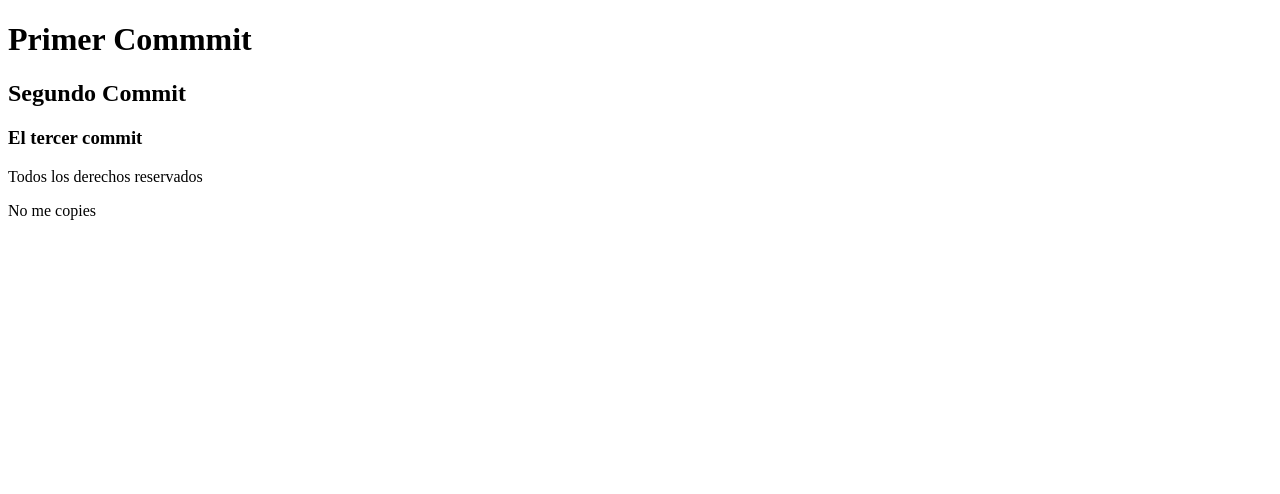
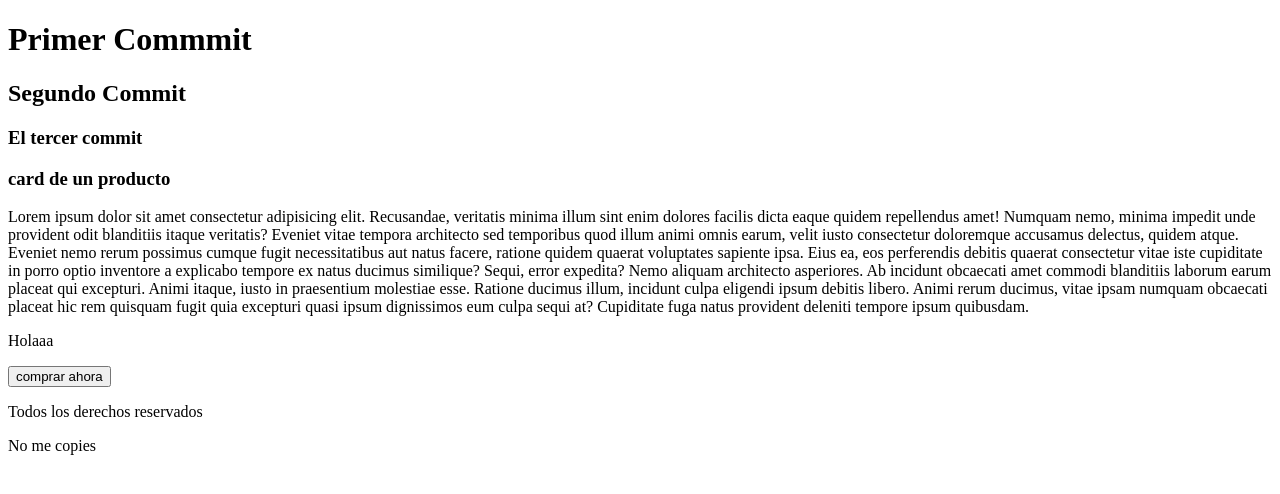
Before and after one commit to Robinson555/proyecto, a plain HTML site: page index.html in a window 1280 px wide. Drawn offline with Linux system fonts and the light colour scheme.

Commit message:
ultimo parrafo

```diff
--- a/index.html
+++ b/index.html
@@ -12,6 +12,15 @@
     <h2> Segundo Commit </h2>
     <h3> El tercer commit </h3>
 
+    <div>
+        <h3>card de un producto</h3>
+        <p>Lorem ipsum dolor sit amet consectetur adipisicing elit. Recusandae, veritatis minima illum sint enim dolores facilis dicta eaque quidem repellendus amet! Numquam nemo, minima impedit unde provident odit blanditiis itaque veritatis? Eveniet vitae tempora architecto sed temporibus quod illum animi omnis earum, velit iusto consectetur doloremque accusamus delectus, quidem atque. Eveniet nemo rerum possimus cumque fugit necessitatibus aut natus facere, ratione quidem quaerat voluptates sapiente ipsa. Eius ea, eos perferendis debitis quaerat consectetur vitae iste cupiditate in porro optio inventore a explicabo tempore ex natus ducimus similique? Sequi, error expedita? Nemo aliquam architecto asperiores. Ab incidunt obcaecati amet commodi blanditiis laborum earum placeat qui excepturi. Animi itaque, iusto in praesentium molestiae esse. Ratione ducimus illum, incidunt culpa eligendi ipsum debitis libero. Animi rerum ducimus, vitae ipsam numquam obcaecati placeat hic rem quisquam fugit quia excepturi quasi ipsum dignissimos eum culpa sequi at? Cupiditate fuga natus provident deleniti tempore ipsum quibusdam.</p>
+        <p>
+            Holaaa
+        </p>
+        <button> comprar ahora </button>
+    </div>
+
     <footer>
         <p>Todos los derechos reservados</p>
         <p>No me copies</p>
```
